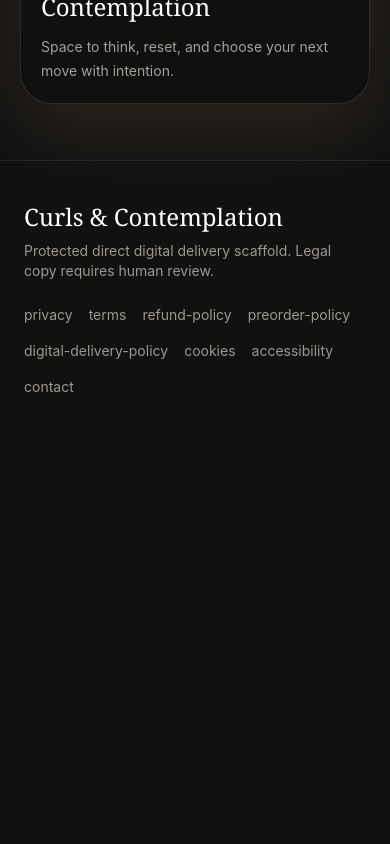
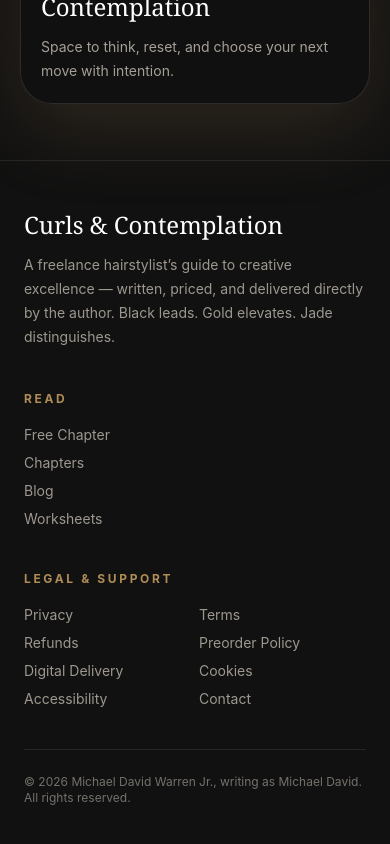
Before and after one commit to miketui/Last2, a Next.js app in the folder author-site/: page / in a window 390 px wide. Shown: the part 4929-5773 px from the top of the page. Before the commit the page ends 5366 px from the top, so only its background shows below. Built offline with nearby package versions, Linux system fonts and the light colour scheme; no server answers.

Commit message:
iter3(nav-ia): human-labeled navigation with free-chapter entry, editorial footer with grouped read/legal links and proper copyright line

```diff
--- a/author-site/components/Footer.tsx
+++ b/author-site/components/Footer.tsx
@@ -1,3 +1,48 @@
 import Link from "next/link";
-const links = ["privacy", "terms", "refund-policy", "preorder-policy", "digital-delivery-policy", "cookies", "accessibility", "contact"];
-export function Footer() { return <footer className="border-t border-whitegold/10 px-6 py-10"><div className="mx-auto max-w-6xl"><p className="font-display text-2xl text-white">Curls & Contemplation</p><p className="mt-2 text-sm text-whitegold/70">Protected direct digital delivery scaffold. Legal copy requires human review.</p><nav className="mt-6 flex flex-wrap gap-4 text-sm text-whitegold/70">{links.map((link) => <Link key={link} href={`/${link}`}>{link}</Link>)}</nav></div></footer>; }
+import { siteConfig } from "@/content/site";
+
+const readLinks = [
+  { href: "/free-chapter", label: "Free Chapter" },
+  { href: "/chapters", label: "Chapters" },
+  { href: "/blog", label: "Blog" },
+  { href: "/worksheets", label: "Worksheets" }
+];
+
+const legalLinks = [
+  { href: "/privacy", label: "Privacy" },
+  { href: "/terms", label: "Terms" },
+  { href: "/refund-policy", label: "Refunds" },
+  { href: "/preorder-policy", label: "Preorder Policy" },
+  { href: "/digital-delivery-policy", label: "Digital Delivery" },
+  { href: "/cookies", label: "Cookies" },
+  { href: "/accessibility", label: "Accessibility" },
+  { href: "/contact", label: "Contact" }
+];
+
+export function Footer() {
+  return (
+    <footer className="border-t border-whitegold/10 px-6 py-12">
+      <div className="mx-auto grid max-w-6xl gap-10 md:grid-cols-[1.2fr_0.8fr_1fr]">
+        <div>
+          <p className="font-display text-2xl text-white">Curls &amp; Contemplation</p>
+          <p className="mt-3 max-w-sm text-sm leading-6 text-whitegold/70">A freelance hairstylist&rsquo;s guide to creative excellence — written, priced, and delivered directly by the author. Black leads. Gold elevates. Jade distinguishes.</p>
+        </div>
+        <nav aria-label="Read and explore" className="text-sm">
+          <p className="editorial-kicker">Read</p>
+          <ul className="mt-4 space-y-2">
+            {readLinks.map((link) => <li key={link.href}><Link href={link.href} className="text-whitegold/70 transition hover:text-antique">{link.label}</Link></li>)}
+          </ul>
+        </nav>
+        <nav aria-label="Legal and support" className="text-sm">
+          <p className="editorial-kicker">Legal &amp; support</p>
+          <ul className="mt-4 grid grid-cols-2 gap-2">
+            {legalLinks.map((link) => <li key={link.href}><Link href={link.href} className="text-whitegold/70 transition hover:text-antique">{link.label}</Link></li>)}
+          </ul>
+        </nav>
+      </div>
+      <div className="mx-auto mt-10 max-w-6xl border-t border-whitegold/10 pt-6 text-xs text-whitegold/50">
+        <p>© {new Date().getFullYear()} {siteConfig.legalAuthor}, writing as {siteConfig.author}. All rights reserved.</p>
+      </div>
+    </footer>
+  );
+}
--- a/author-site/components/Header.tsx
+++ b/author-site/components/Header.tsx
@@ -1,7 +1,13 @@
 import Link from "next/link";
 import { LaunchModeCTA } from "@/components/LaunchModeCTA";
 
-const nav = ["book", "chapters", "resources", "about", "faq"];
+const nav = [
+  { href: "/book", label: "The Book" },
+  { href: "/chapters", label: "Chapters" },
+  { href: "/free-chapter", label: "Free Chapter" },
+  { href: "/resources", label: "Resources" },
+  { href: "/about", label: "About" }
+];
 
 export function Header() {
   return (
@@ -9,7 +15,7 @@ export function Header() {
       <div className="mx-auto flex max-w-6xl items-center justify-between gap-4 px-5 py-4 md:px-6">
         <Link href="/" className="font-display text-xl leading-none text-white sm:text-2xl">Curls &<span className="block text-antique sm:inline"> Contemplation</span></Link>
         <nav aria-label="Primary navigation" className="hidden items-center gap-5 text-sm text-whitegold/80 md:flex">
-          {nav.map((item) => <Link key={item} href={`/${item}`} className="transition hover:text-antique focus-visible:outline-none focus-visible:ring-2 focus-visible:ring-antique">{item}</Link>)}
+          {nav.map((item) => <Link key={item.href} href={item.href} className="transition hover:text-antique focus-visible:outline-none focus-visible:ring-2 focus-visible:ring-antique">{item.label}</Link>)}
         </nav>
         <div className="hidden md:block"><LaunchModeCTA /></div>
         <Link href="/preorder" className="inline-flex rounded-full border border-antique/70 px-3 py-2 text-xs font-semibold text-whitegold md:hidden">Preorder</Link>
```
